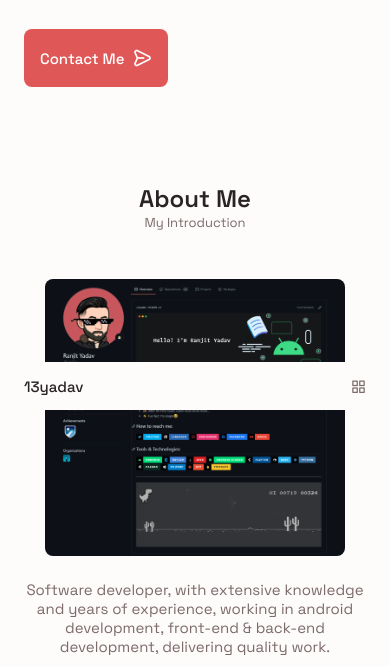
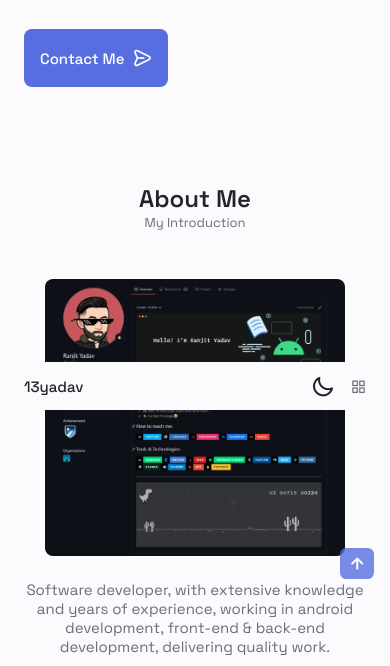
Before and after one commit to 13yadav/13yadav.github.io, a plain HTML site: page index.html in a window 390 px wide. Shown: the part 434-1100 px from the top of the page. Drawn offline with nearby package versions, Linux system fonts and the light colour scheme.

Commit message:
dark theme

```diff
--- a/assets/css/styles.css
+++ b/assets/css/styles.css
@@ -7,7 +7,7 @@
 
 	/*========== Colors ==========*/
 	/* Change favorite color */
-  --hue-color: 0; /*Purple 250 - Green 142 - Blue 230 - Pink 340*/
+	--hue-color: 230; /*Purple 250 - Green 142 - Blue 230 - Pink 340*/
 
 	/* HSL color mode */
 	--first-color: hsl(var(--hue-color), 69%, 61%);
@@ -67,8 +67,32 @@
 }
 
 /*========== Variables Dark theme ==========*/
+body.dark-theme {
+	/* HSL color mode */
+	--first-color-second: hsl(var(--hue-color), 30%, 8%);
+	--title-color: hsl(var(--hue-color), 8%, 95%);
+	--text-color: hsl(var(--hue-color), 8%, 75%);
+	--input-color: hsl(var(--hue-color), 29%, 16%);
+	--body-color: hsl(var(--hue-color), 28%, 12%);
+	--container-color: hsl(var(--hue-color), 29%, 16%);
+}
 
 /*========== Button Dark/Light ==========*/
+.nav-btns {
+	display: flex;
+	align-items: center;
+}
+
+.change-theme {
+	font-size: 1.5rem;
+	color: var(--title-color);
+	margin-right: var(--mb-1);
+	cursor: pointer;
+}
+
+.change-theme:hover {
+	color: var(--first-color);
+}
 
 /*==================== BASE ====================*/
 * {
@@ -231,8 +255,14 @@ img {
 }
 
 /* Active link */
+.active-link {
+	color: var(--first-color);
+}
 
 /* Change background header */
+.scroll-header {
+	box-shadow: 0 -1px 4px rgba(0, 0, 0, 0.15);
+}
 
 /*==================== HOME ====================*/
 .home-container {
@@ -854,8 +884,8 @@ img {
 
 .contact-content {
 	background-color: var(--input-color);
-  border-radius: .5rem;
-  padding: .75rem 1rem .25rem;
+	border-radius: 0.5rem;
+	padding: 0.75rem 1rem 0.25rem;
 }
 
 .contact-label {
@@ -871,7 +901,7 @@ img {
 	font-size: var(--normal-font-size);
 	border: none;
 	outline: none;
-  padding: .25rem .5rem .5rem 0;
+	padding: 0.25rem 0.5rem 0.5rem 0;
 }
 
 /*==================== FOOTER ====================*/
@@ -930,10 +960,32 @@ img {
 	color: #fff;
 }
 
+/*========== SCROLL UP ==========*/
+.scrollup {
+	position: fixed;
+	right: 1rem;
+	bottom: -20%;
+	background-color: var(--first-color);
+	opacity: .8;
+	padding: 0 .3rem;
+	border-radius: .4rem;
+	z-index: var(--z-tooltip);
+	transition: .4s;
+}
 
-/*========== SCROLL UP ==========*/
+.scrollup:hover {
+	background-color: var(--first-color-alt);
+}
+
+.scrollup-icon {
+	font-size: 1.5rem;
+	color: #fff;
+}
 
 /* Show scroll */
+.show-scroll {
+	bottom: 5rem;
+}
 
 /*========== SCROLL BAR ==========*/
 
--- a/assets/js/main.js
+++ b/assets/js/main.js
@@ -128,12 +128,68 @@ let swiperTestimonial = new Swiper(".testimonial-container", {
 });
 
 /*==================== SCROLL SECTIONS ACTIVE LINK ====================*/
+const sections = document.querySelectorAll('section[id]')
 
+function scrollActive(){
+	const scrollY = window.pageYOffset
+
+	sections.forEach(current =>{
+	  const sectionHeight = current.offsetHeight
+	  const sectionTop = current.offsetTop - 50;
+	  sectionId = current.getAttribute('id')
+
+		if(scrollY > sectionTop && scrollY <= sectionTop + sectionHeight){
+			document.querySelector('.nav-menu a[href*=' + sectionId + ']').classList.add('active-link')
+		}else{
+			document.querySelector('.nav-menu a[href*=' + sectionId + ']').classList.remove('active-link')
+		}
+	 })
+}
+window.addEventListener('scroll', scrollActive)
 
 /*==================== CHANGE BACKGROUND HEADER ====================*/
-
+function scrollHeader(){
+    const nav = document.getElementById('header')
+    // When the scroll is greater than 200 viewport height, add the scroll-header class to the header tag
+    if(this.scrollY >= 80) nav.classList.add('scroll-header'); else nav.classList.remove('scroll-header')
+}
+window.addEventListener('scroll', scrollHeader)
 
 /*==================== SHOW SCROLL UP ====================*/
-
+function scrollUp(){
+    const scrollUp = document.getElementById('scroll-up');
+    // When the scroll is higher than 560 viewport height, add the show-scroll class to the a tag with the scroll-top class
+    if(this.scrollY >= 560) scrollUp.classList.add('show-scroll');
+	else scrollUp.classList.remove('show-scroll')
+}
+window.addEventListener('scroll', scrollUp)
 
 /*==================== DARK LIGHT THEME ====================*/
+const themeButton = document.getElementById('theme-button')
+const darkTheme = 'dark-theme'
+const iconTheme = 'uil-sun'
+
+// Previously selected topic (if user selected)
+const selectedTheme = localStorage.getItem('selected-theme')
+const selectedIcon = localStorage.getItem('selected-icon')
+
+// We obtain the current theme that the interface has by validating the dark-theme class
+const getCurrentTheme = () => document.body.classList.contains(darkTheme) ? 'dark' : 'light'
+const getCurrentIcon = () => themeButton.classList.contains(iconTheme) ? 'uil-moon' : 'uil-sun'
+
+// We validate if the user previously chose a topic
+if (selectedTheme) {
+  // If the validation is fulfilled, we ask what the issue was to know if we activated or deactivated the dark
+  document.body.classList[selectedTheme === 'dark' ? 'add' : 'remove'](darkTheme)
+  themeButton.classList[selectedIcon === 'uil-moon' ? 'add' : 'remove'](iconTheme)
+}
+
+// Activate / deactivate the theme manually with the button
+themeButton.addEventListener('click', () => {
+    // Add or remove the dark / icon theme
+    document.body.classList.toggle(darkTheme)
+    themeButton.classList.toggle(iconTheme)
+    // We save the theme and the current icon that the user chose
+    localStorage.setItem('selected-theme', getCurrentTheme())
+    localStorage.setItem('selected-icon', getCurrentIcon())
+})
--- a/index.html
+++ b/index.html
@@ -26,7 +26,7 @@
             <div class="nav-menu" id="nav-menu">
                 <ul class="nav-list grid">
                     <li class="nav-item">
-                        <a href="#home" class="nav-link">
+                        <a href="#home" class="nav-link active-link">
                             <i class="uil uil-estate nav-icon"></i> Home
                         </a>
                     </li>
@@ -60,6 +60,8 @@
             </div>
 
             <div class="nav-btns">
+                <i class="uil uil-moon change-theme" id="theme-button"></i>
+
                 <div class="nav-togggle" id="nav-toggle">
                     <i class="uil uil-apps"></i>
                 </div>
@@ -804,7 +806,9 @@
     </footer>
 
     <!--==================== SCROLL TOP ====================-->
-
+    <a href="#" class="scrollup" id="scroll-up">
+        <i class="uil uil-arrow-up scrollup-icon"></i>
+    </a>
 
     <!--==================== SWIPER JS ====================-->
     <script src="assets/js/swiper-bundle.min.js"></script>
```
Lines whose indentation alone changed are shown as unchanged.
